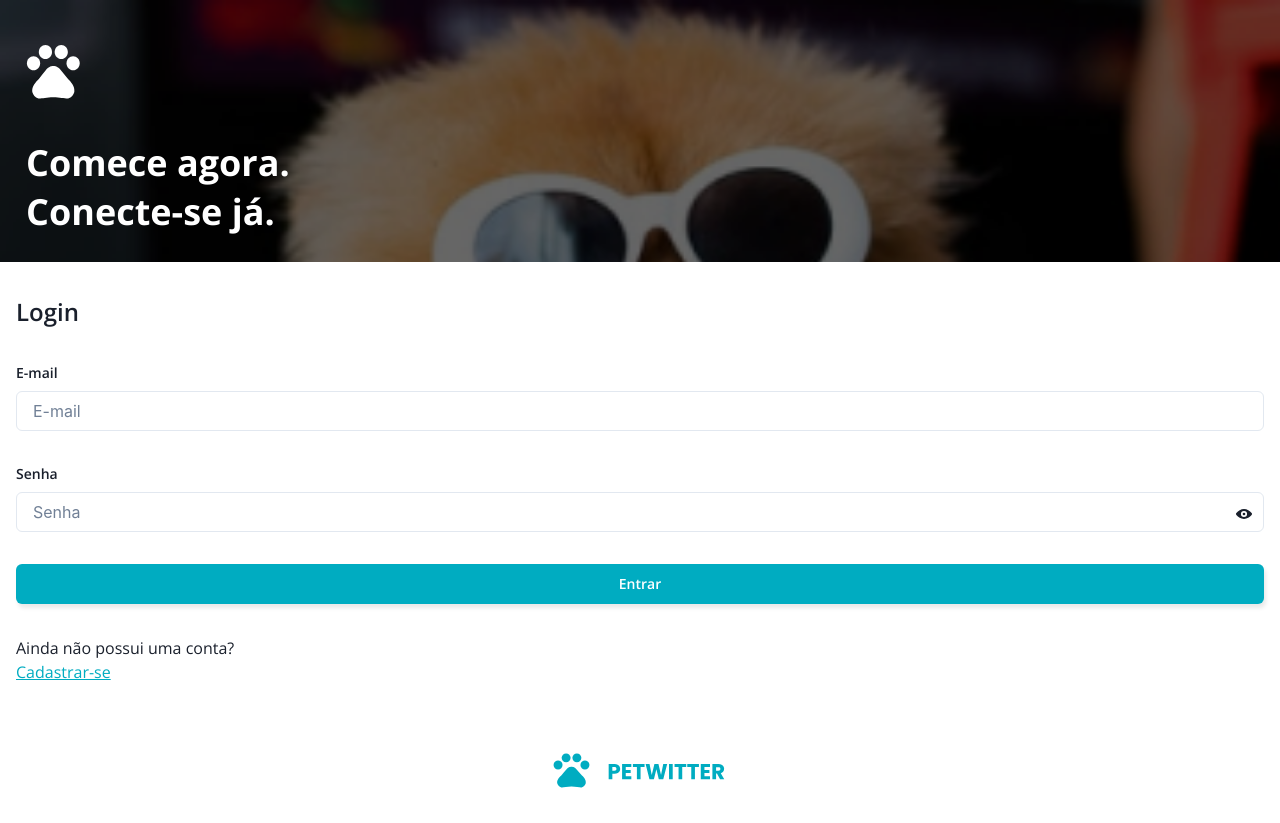
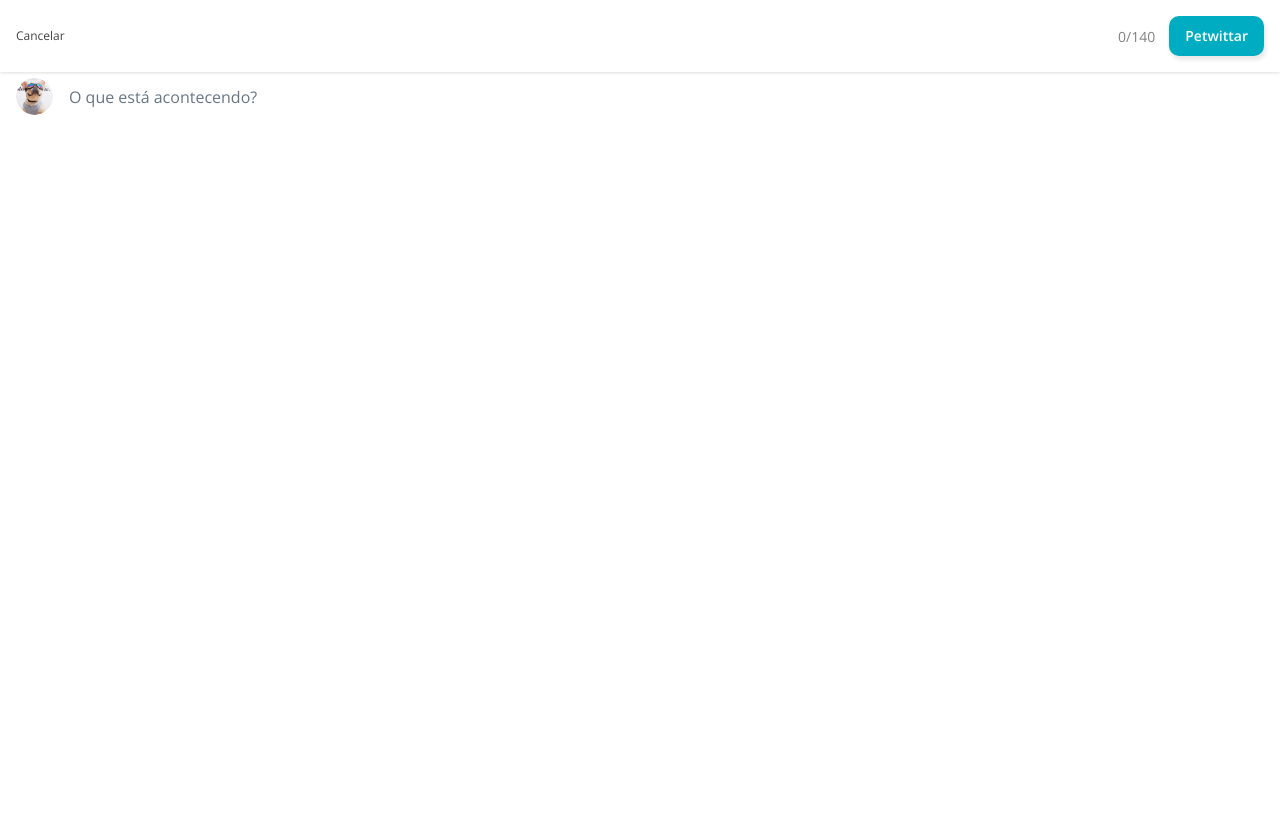
Before and after one commit to vinivasq/petweet-frontend, a React (Create React App) app: page /createPost in a window 1280 px wide. Before the commit this address led to /login. After the commit the page ends 800 px from the top, so only its background shows below. Built offline with nearby package versions, Linux system fonts and the light colour scheme; no server answers.

Commit message:
correção na cor do placeholder de criação de petweet

```diff
--- a/src/App.js
+++ b/src/App.js
@@ -18,25 +18,25 @@ function App() {
           <Route
             path="/home"
             element={
-              <RequireAuth>
-                <Home />
-              </RequireAuth>
+              // <RequireAuth>
+              <Home />
+              // </RequireAuth>
             }
           />
           <Route
             path="/profile"
             element={
-              <RequireAuth>
-                <Profile />
-              </RequireAuth>
+              // <RequireAuth>
+              <Profile />
+              // </RequireAuth>
             }
           />
           <Route
             path="/createPost"
             element={
-              <RequireAuth>
-                <CreatePost />
-              </RequireAuth>
+              // <RequireAuth>
+              <CreatePost />
+              // </RequireAuth>
             }
           />
         </Route>
--- a/src/routes/CreatePost.js
+++ b/src/routes/CreatePost.js
@@ -40,6 +40,7 @@ const CreatePost = () => {
           resize="none"
           focusBorderColor="transparent"
           placeholder="O que está acontecendo?"
+          _placeholder={{ color: "#687684" }}
           fontFamily="Open Sans"
         />
       </Box>
```
